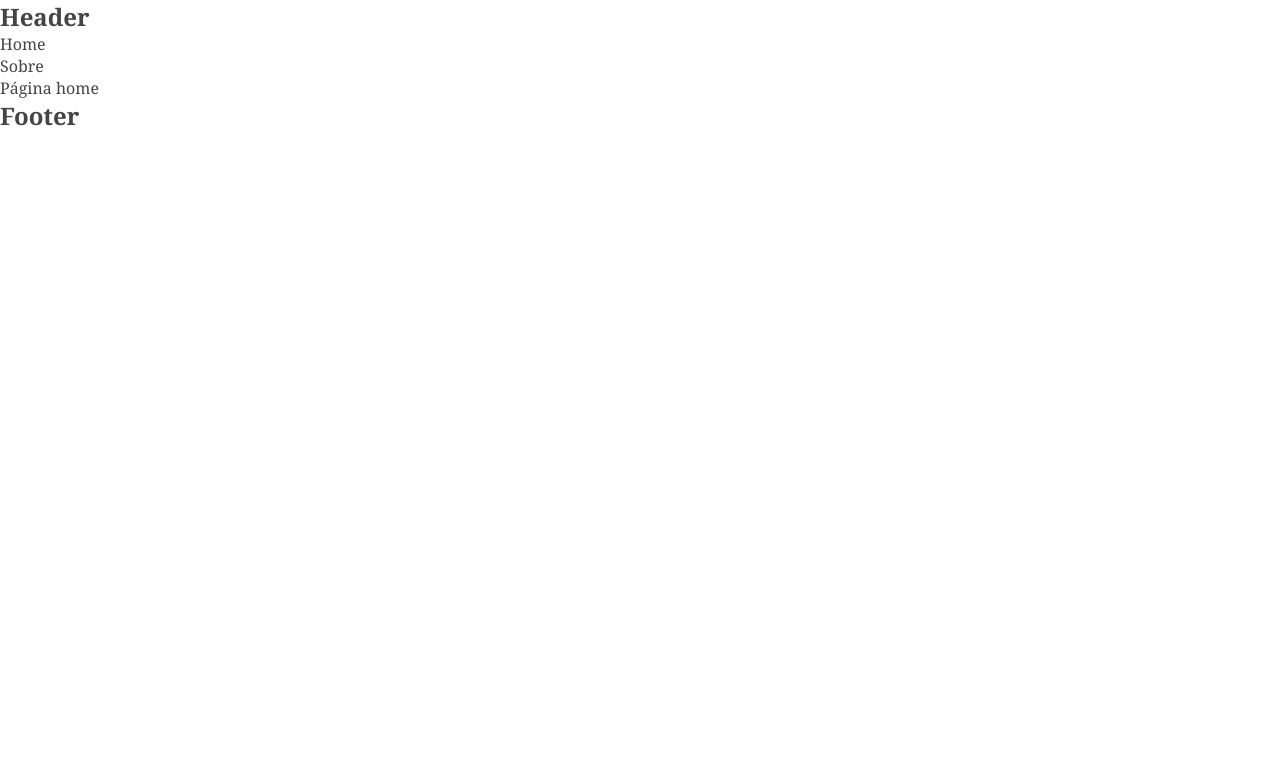
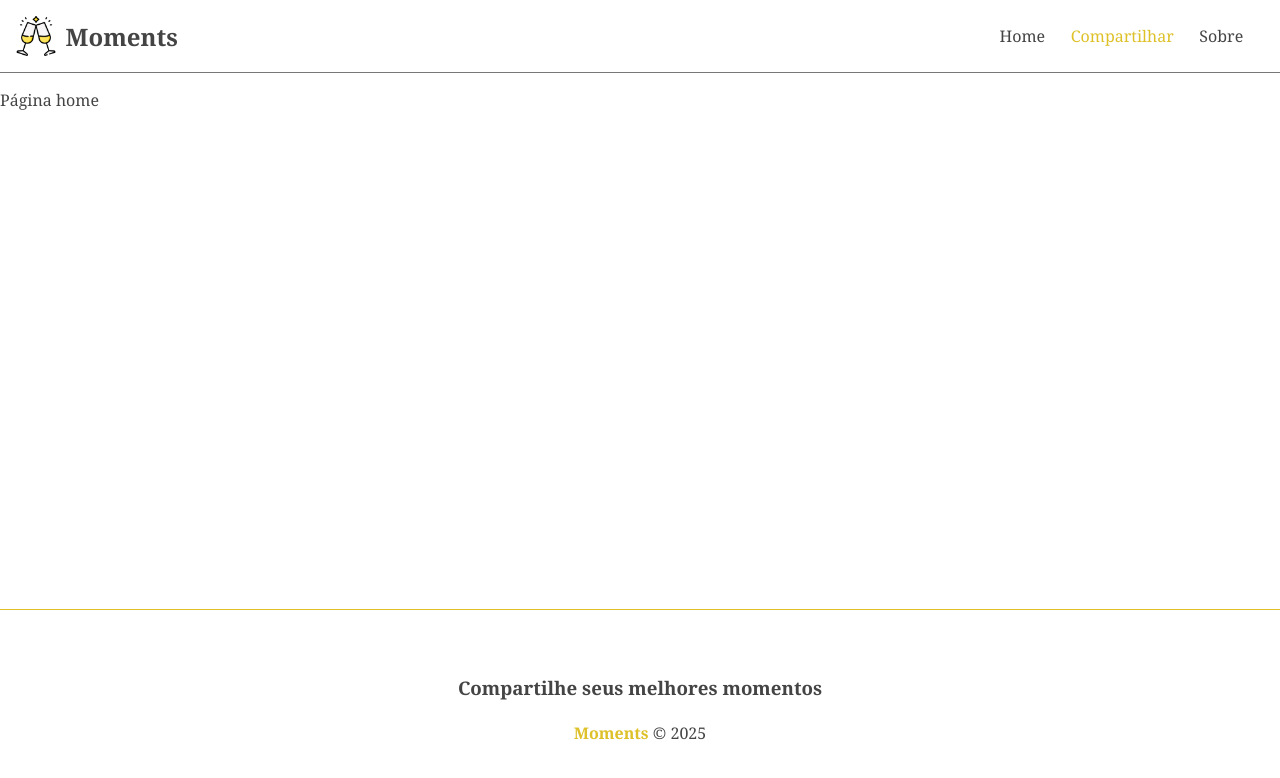
Before and after one commit to GMarcolla/app-moments, an Angular app: page / in a window 1280 px wide. Shown: the top 778 px of the page. Built offline with nearby package versions, Linux system fonts and the light colour scheme.

Commit message:
Ajustes de css das telas

```diff
--- a/src/app/app-routing.module.ts
+++ b/src/app/app-routing.module.ts
@@ -2,10 +2,12 @@ import { NgModule } from '@angular/core';
 import { RouterModule, Routes } from '@angular/router';
 import { HomeComponent } from './components/pages/home/home.component';
 import { AboutComponent } from './components/pages/about/about.component';
+import { NewMomentComponent } from './components/pages/new-moment/new-moment.component';
 
 const routes: Routes = [
   { path: '', component: HomeComponent },
   { path: 'about', component: AboutComponent },
+  { path: 'moments/new', component: NewMomentComponent },
 ];
 
 @NgModule({
--- a/src/app/app.component.css
+++ b/src/app/app.component.css
@@ -0,0 +1,4 @@
+.container {
+  min-height: 65vh;
+  margin-top: 1em;
+}
--- a/src/app/app.module.ts
+++ b/src/app/app.module.ts
@@ -7,6 +7,7 @@ import { HeaderComponent } from './components/header/header.component';
 import { FooterComponent } from './components/footer/footer.component';
 import { AboutComponent } from './components/pages/about/about.component';
 import { HomeComponent } from './components/pages/home/home.component';
+import { NewMomentComponent } from './components/pages/new-moment/new-moment.component';
 
 @NgModule({
   declarations: [
@@ -14,7 +15,8 @@ import { HomeComponent } from './components/pages/home/home.component';
     HeaderComponent,
     FooterComponent,
     AboutComponent,
-    HomeComponent
+    HomeComponent,
+    NewMomentComponent
   ],
   imports: [
     BrowserModule,
--- a/src/app/components/footer/footer.component.css
+++ b/src/app/components/footer/footer.component.css
@@ -0,0 +1,17 @@
+footer {
+  border-top: 1px solid #dec129;
+  display: flex;
+  flex-direction: column;
+  align-items: center;
+  justify-content: center;
+  height: 200px;
+}
+
+footer h3 {
+  margin-bottom: 1.2em;
+}
+
+footer span {
+  font-weight: bold;
+  color: #dec129;
+}
--- a/src/app/components/footer/footer.component.html
+++ b/src/app/components/footer/footer.component.html
@@ -1 +1,4 @@
-<h2>Footer</h2>
+<footer>
+  <h3>Compartilhe seus melhores momentos</h3>
+  <p><span>Moments</span> &copy; 2025</p>
+</footer>
--- a/src/app/components/header/header.component.css
+++ b/src/app/components/header/header.component.css
@@ -0,0 +1,43 @@
+nav {
+  display: flex;
+  justify-content: space-between;
+  padding: 1em;
+  border-bottom: 1px solid #777;
+}
+
+.brand,
+.links {
+  display: flex;
+  justify-content: center;
+  align-items: center;
+}
+
+.brand img {
+  width: 40px;
+  margin-right: 0.6em;
+}
+
+.brand h2 {
+  transition: 0.4s;
+}
+
+.brand:hover > h2 {
+  color: #dec129;
+}
+
+.links li {
+  margin-right: 1em;
+  list-style: none;
+}
+
+.links a {
+  padding: 0.1em 0.3em;
+}
+
+#add a {
+  color: #dec129;
+}
+
+#add a:hover {
+  background-color: #efefef;
+}
--- a/src/app/components/header/header.component.html
+++ b/src/app/components/header/header.component.html
@@ -1,7 +1,11 @@
-<h2>Header</h2>
 <nav>
-  <ul>
+  <a class="brand" routerLink="/">
+    <img src="assets/moments.png" alt="Moments" />
+    <h2>Moments</h2>
+  </a>
+  <ul class="links">
     <li><a routerLink="/">Home</a></li>
+    <li id="add"><a routerLink="/moments/new">Compartilhar</a></li>
     <li><a routerLink="/about">Sobre</a></li>
   </ul>
 </nav>
--- /dev/null
+++ b/src/app/components/pages/new-moment/new-moment.component.html
@@ -0,0 +1 @@
+<p>new-moment works!</p>
--- /dev/null
+++ b/src/app/components/pages/new-moment/new-moment.component.ts
@@ -0,0 +1,15 @@
+import { Component, OnInit } from '@angular/core';
+
+@Component({
+  selector: 'app-new-moment',
+  templateUrl: './new-moment.component.html',
+  styleUrls: ['./new-moment.component.css']
+})
+export class NewMomentComponent implements OnInit {
+
+  constructor() { }
+
+  ngOnInit(): void {
+  }
+
+}
--- a/src/index.html
+++ b/src/index.html
@@ -1,11 +1,11 @@
-<!doctype html>
+<!DOCTYPE html>
 <html lang="en">
   <head>
-  <meta charset="utf-8">
+    <meta charset="utf-8" />
     <title>Moments</title>
-  <base href="/">
-  <meta name="viewport" content="width=device-width, initial-scale=1">
-  <link rel="icon" type="image/x-icon" href="favicon.ico">
+    <base href="/" />
+    <meta name="viewport" content="width=device-width, initial-scale=1" />
+    <link rel="icon" type="image/x-icon" href="assets/favico.png" />
   </head>
   <body>
     <app-root></app-root>
```
Also changed, not shown: src/app/components/pages/new-moment/new-moment.component.css (added), 1 other file (tests, documents, lock files or other folders). Lines whose indentation alone changed are shown as unchanged.
